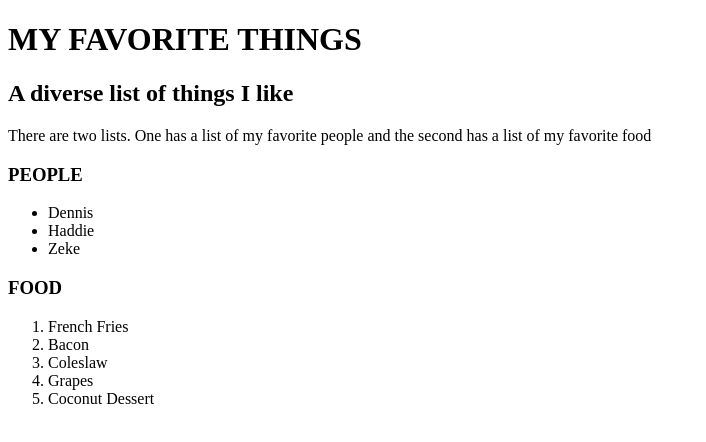
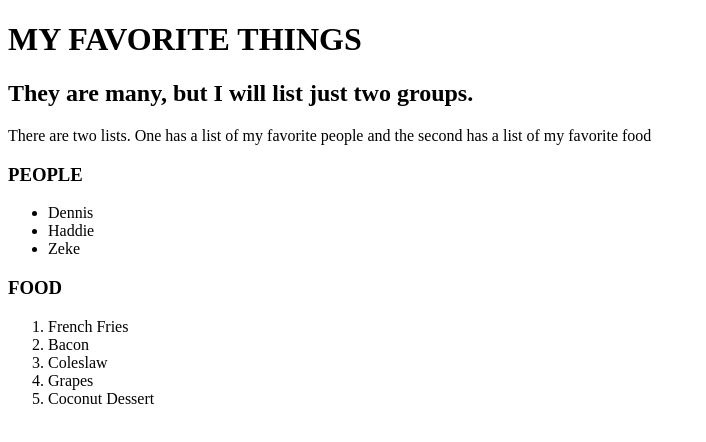
Before and after one commit to Fawa-Karugu/my-first-website, a plain HTML site: page favorite-things.html in a window 1280 px wide. Shown: the whole page, without its empty margins (0-706 px from the left). Drawn offline with Linux system fonts and the light colour scheme.

Commit message:
edit the second header

```diff
--- a/favorite-things.html
+++ b/favorite-things.html
@@ -5,7 +5,7 @@
   </head>
   <body>
     <h1>MY FAVORITE THINGS</h1>
-    <h2>A diverse list of things I like</h2>
+    <h2>They are many, but I will list just two groups.</h2>
 
     <p>There are two lists. One has a list of my favorite people and the second has a list of my favorite food</p>
 
```
